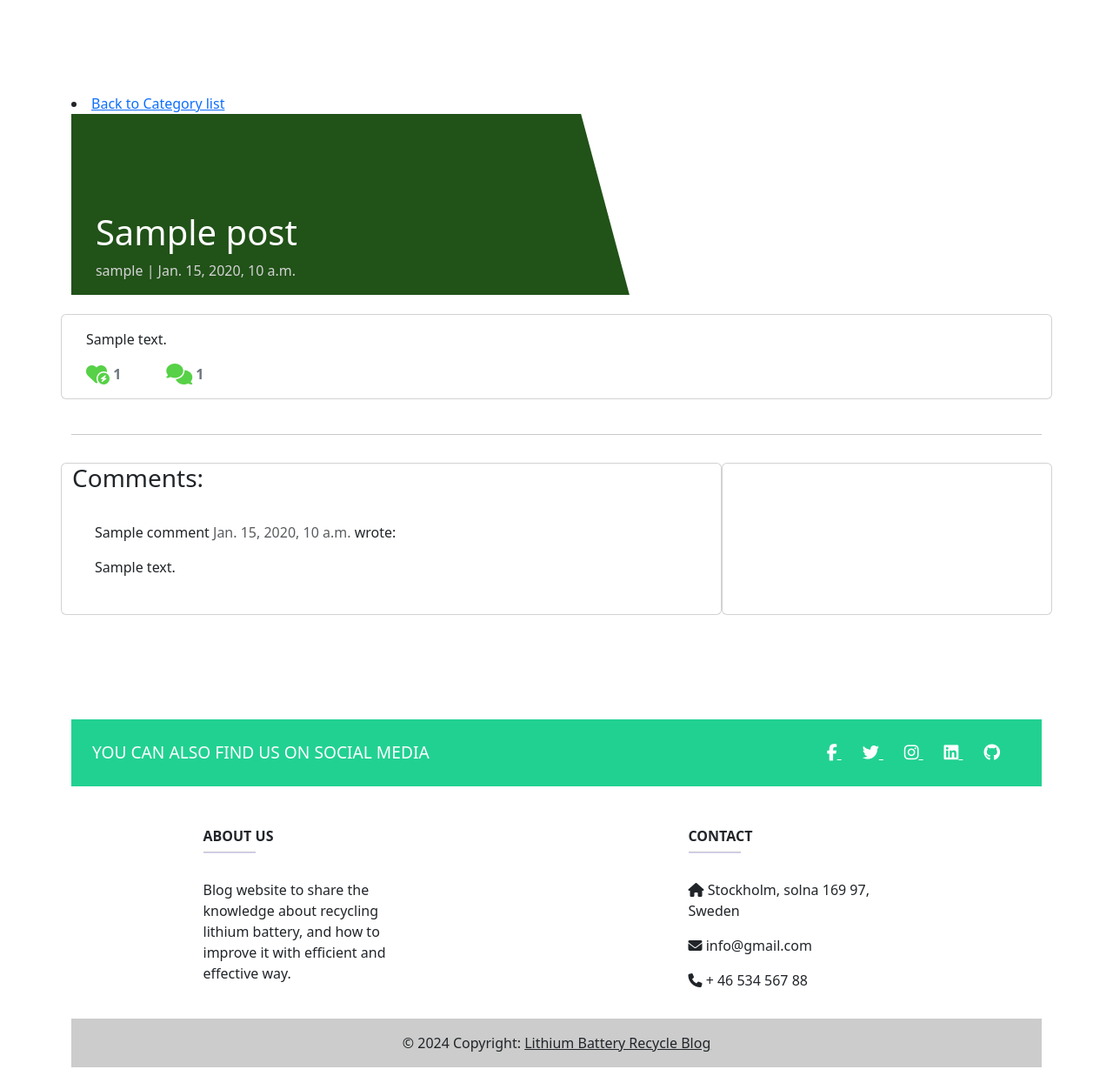
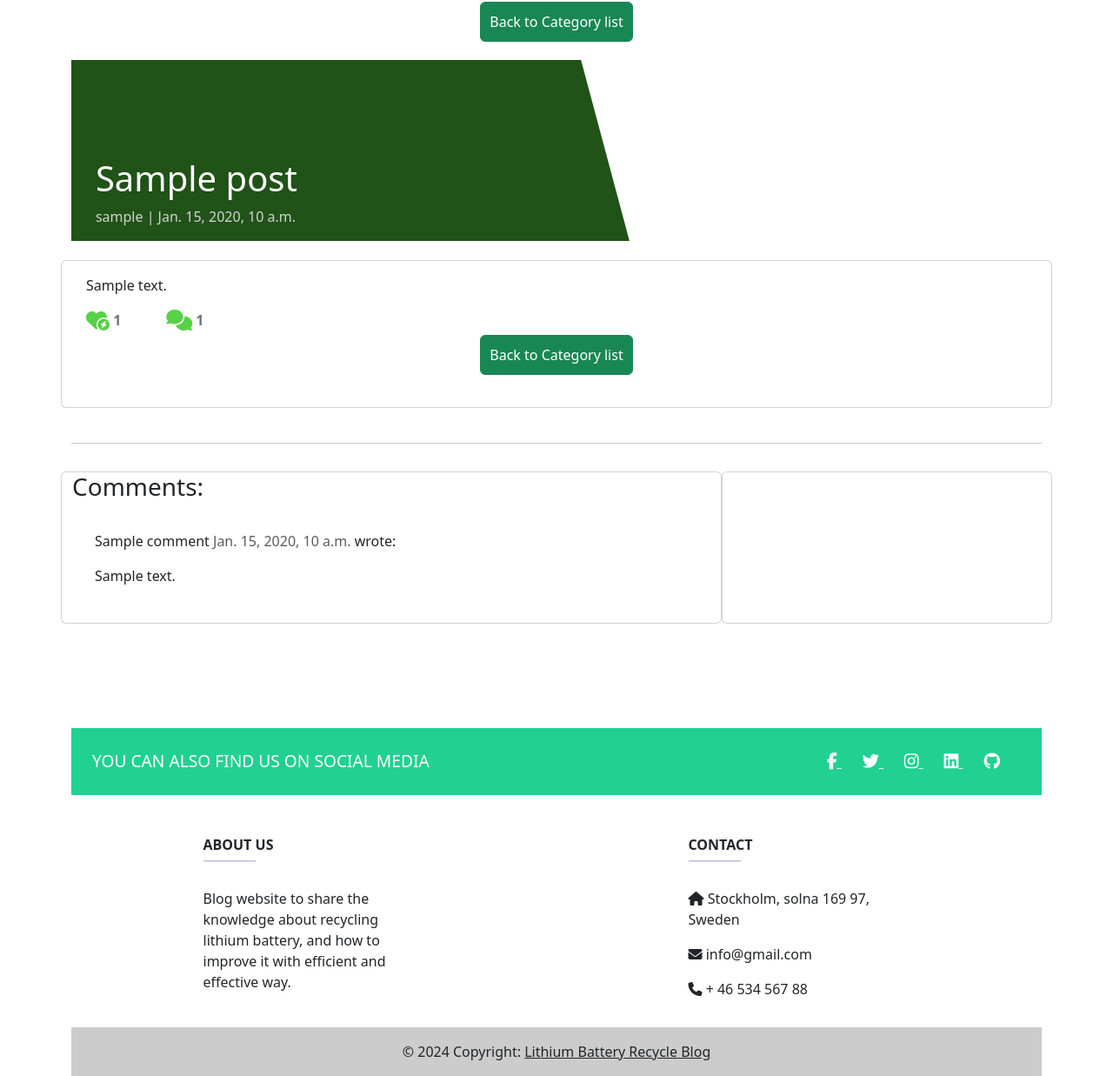
Before and after one commit to Ahmadalhindi/lithium-battery-recycle-blog, a Django app: a page that uses templates/base.html in a window 1280 px wide. Shown: the part 427-1664 px from the top of the page at 87% size. Run offline with Django 3.2, Linux system fonts and the light colour scheme; tables that the repository leaves empty hold one stand-in row (values such as "Sample post"); some libraries are stand-ins or nearby versions.

Commit message:
Add a tab in post detail template to return back to the category list, remove the margin from the category list, and fix home and contact link in nav bar.

```diff
--- a/lithium/settings.py
+++ b/lithium/settings.py
@@ -32,7 +32,7 @@ SECRET_KEY = os.environ.get('SECRET_KEY')
 # SECURITY WARNING: don't run with debug turned on in production!
 DEBUG = True
 
-ALLOWED_HOSTS = ['8000-ahmadalhindi-lithium-bat-zcupc8au15.us2.codeanyapp.com']
+ALLOWED_HOSTS = ['8000-ahmadalhind-lithiumbatt-4ws8a93a5da.ws-eu107.gitpod.io']
 
 
 # Application definition
--- a/templates/base.html
+++ b/templates/base.html
@@ -29,11 +29,10 @@
     <!-- Navigation -->
     <nav
       class="navbar navbar-expand-lg bg-body-light"
-      style="margin-top: 30px; margin-bottom: 30px"
     >
       <div class="container">
         <!-- Logo Image -->
-        <a class="navbar-brand" href="#">
+        <a class="navbar-brand" href="{% url 'home' %}">
           <img
             src="https://res.cloudinary.com/dijx7wwua/image/upload/v1705840184/logo_image_vmqotm.webp"
             alt="Lithium Battery Recycle Blog"
@@ -55,13 +54,10 @@
         <div class="collapse navbar-collapse" id="navbarSupportedContent">
           <ul class="navbar-nav me-auto mb-2 mb-lg-0">
             <li class="nav-item">
-              <a class="nav-link active" aria-current="page" href="#">Home</a>
+              <a class="nav-link active" aria-current="page" href="{% url 'home' %}">Home</a>
             </li>
             <li class="nav-item">
-              <a class="nav-link" href=".category">Category</a>
-            </li>
-            <li class="nav-item">
-              <a class="nav-link" href=".about-us">About us</a>
+              <a class="nav-link" href="#category">Category</a>
             </li>
             <li class="nav-item">
               <a class="nav-link" href="#contact">Contact</a>
@@ -134,11 +130,11 @@
     </div>
 
     <!-- Categories buttons -->
-    <section class="category">
+    <div id="category">
       <div class="container">
         <div class="row">
           <div class="col-md-12 center-anchor col-custom">
-            <div class="mt-5 mb-5">
+            <div class="mt-5">
               {% for category in categories %}
               <a
                 href="{% url 'post_list_by_category' category_name=category.name %}"
@@ -156,7 +152,7 @@
           </div>
         </div>
       </div>
-    </section>
+    </div>
 
     <!-- Post list -->
     <main class="flex-shrink-0 main-bg">
@@ -166,6 +162,7 @@
     </main>
 
     <!-- Footer -->
+    <div id="contact">
       <section class="container my-5 pt-5">
         <footer
           class="text-center text-lg-start text-dark"
@@ -228,7 +225,6 @@
             </div>
           </div>
           <!-- About us -->
-        <div class="about-us">
             <div class="container text-center text-md-start mt-5">
               <div class="row mt-3">
                 <div class="col-md-3 col-lg-4 col-xl-3 mx-auto mb-4">
@@ -259,7 +255,6 @@
                 </div>
               </div>
             </div>
-        </div>
           <!-- Copyright -->
           <div
             class="text-center p-3"
@@ -272,6 +267,7 @@
           </div>
         </footer>
       </section>
+    </div>
 
     <script>
       setTimeout(function () {
--- a/templates/post_detail.html
+++ b/templates/post_detail.html
@@ -3,11 +3,13 @@
 <div class="masthead">
   <div class="container">
     <div class="row g-0">
-      <li>
-        <a href="{% url 'post_list_by_category' category_name=category.name %}"
-          >Back to Category list</a
-        >
-      </li>
+      <div class="col-md-12 center-anchor col-custom mb-3">
+        <tab>
+          <a href="{% url 'post_list_by_category' category_name=category.name %}" class="btn btn-success"
+            >Back to Category list</a
+          >
+        </tab>
+      </div>
       <div class="col-md-6 masthead-text">
         <!-- Post title -->
         <h1 class="post-title">{{ post.title }}</h1>
@@ -88,6 +90,13 @@
             {% endwith %}
           </div>
         </div>
+        <div class="col-md-12 center-anchor col-custom mb-3">
+          <tab>
+            <a href="{% url 'post_list_by_category' category_name=category.name %}" class="btn btn-success"
+              >Back to Category list</a
+            >
+          </tab>
+        </div>
       </div>
     </div>
   </div>
```
Also changed, not shown: .gitpod.yml (added), 2 other files. Lines whose indentation alone changed are shown as unchanged.
